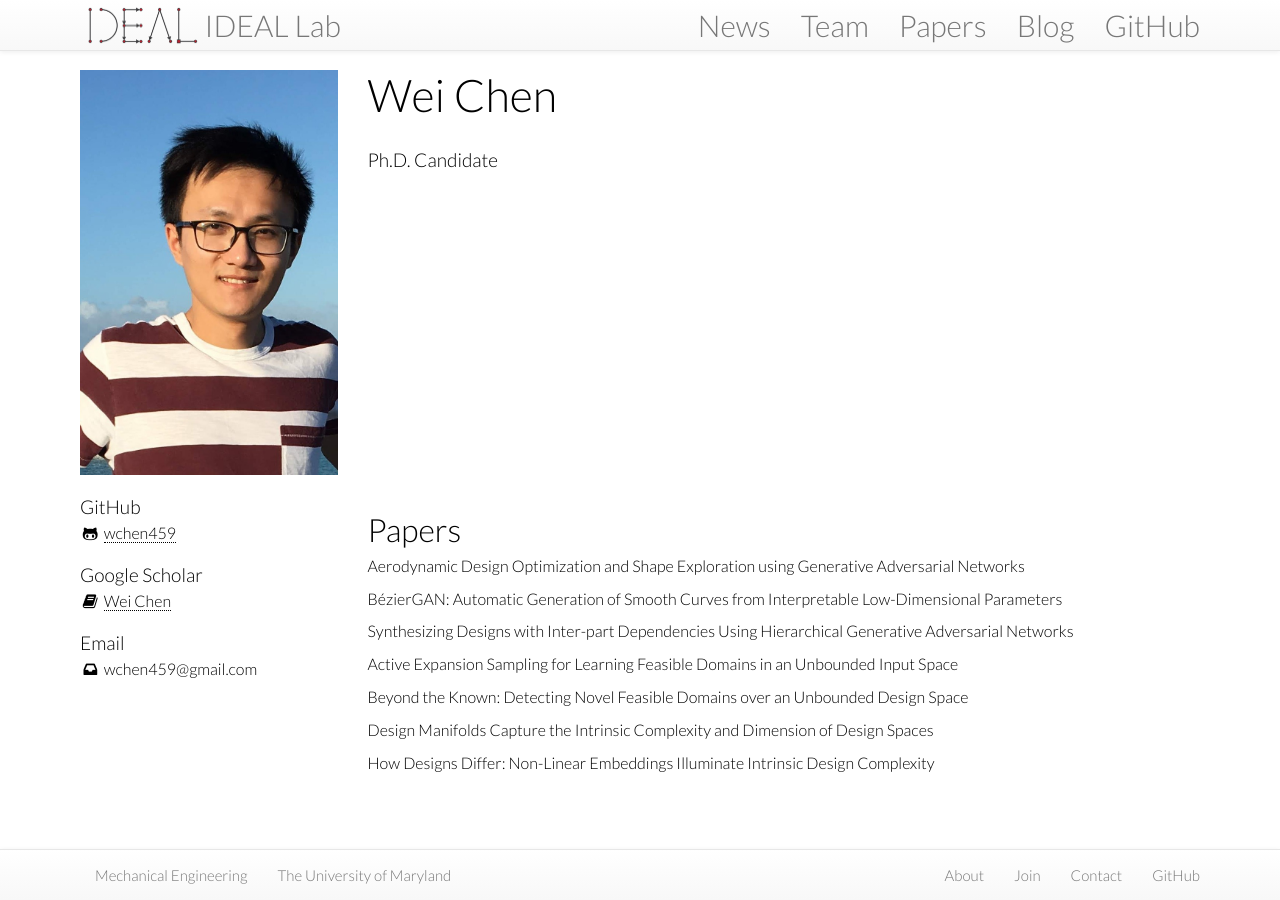
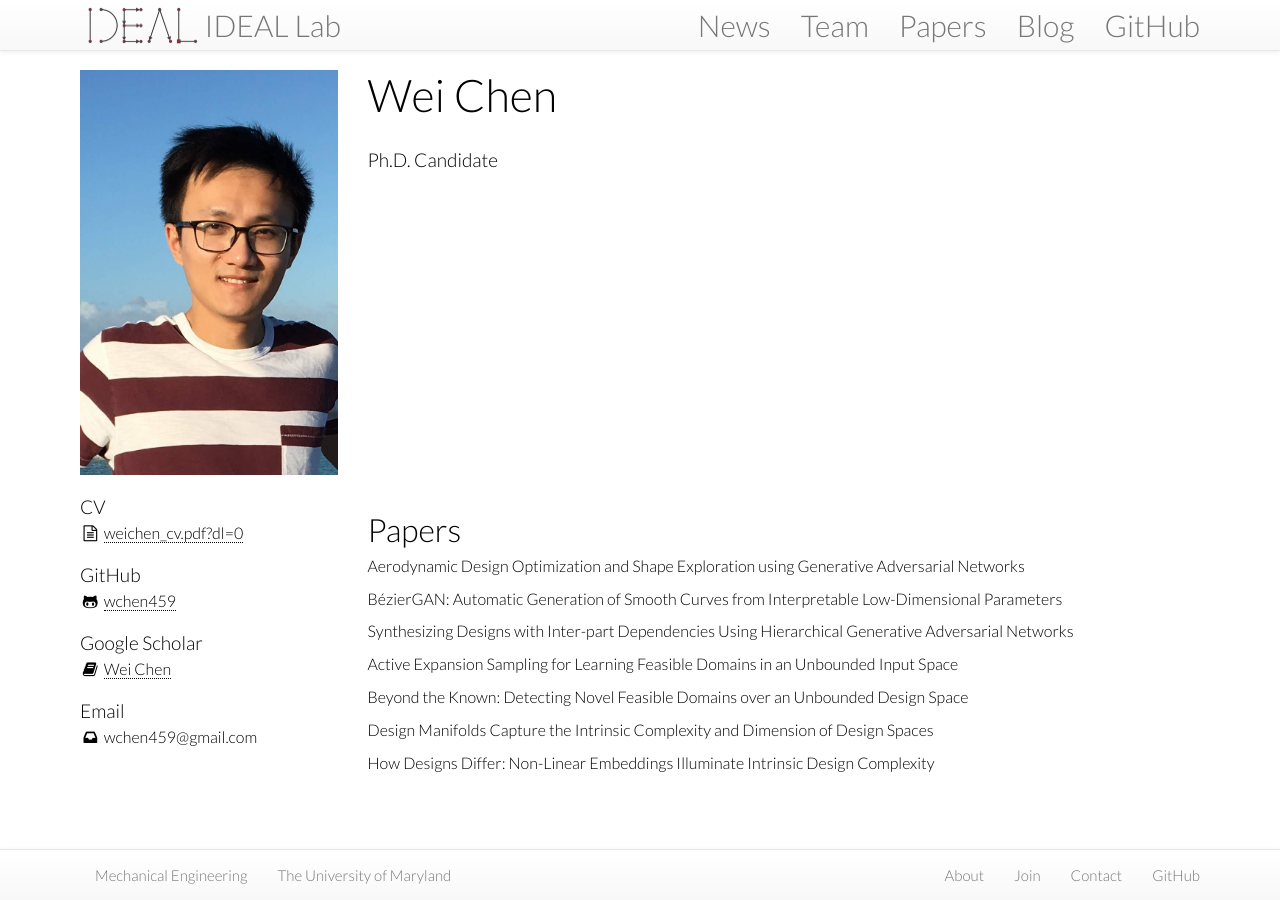
Before and after one commit to IDEALLab/ideallab.github.io, a Jekyll site: the page built from team/_posts/2015-08-01-chen-wei.md, in a window 1280 px wide. Built offline with Jekyll 4.4.1, drawn with Linux system fonts in a browser that asks for light colours; nearby versions of some CDN libraries; part of the change alters nothing that is shown.

Commit message:
added cv

```diff
--- a/team/_posts/2015-08-01-chen-wei.md
+++ b/team/_posts/2015-08-01-chen-wei.md
@@ -9,6 +9,6 @@ email: wchen459@gmail.com
 github: wchen459
 scholar: UlTyOWMAAAAJ
 image: /assets/images/team/chen_wei.jpg
-cv:
+cv: https://www.dropbox.com/s/2nizqje3ogs75zk/weichen_cv.pdf?dl=0
 alum: false
 ---
```
